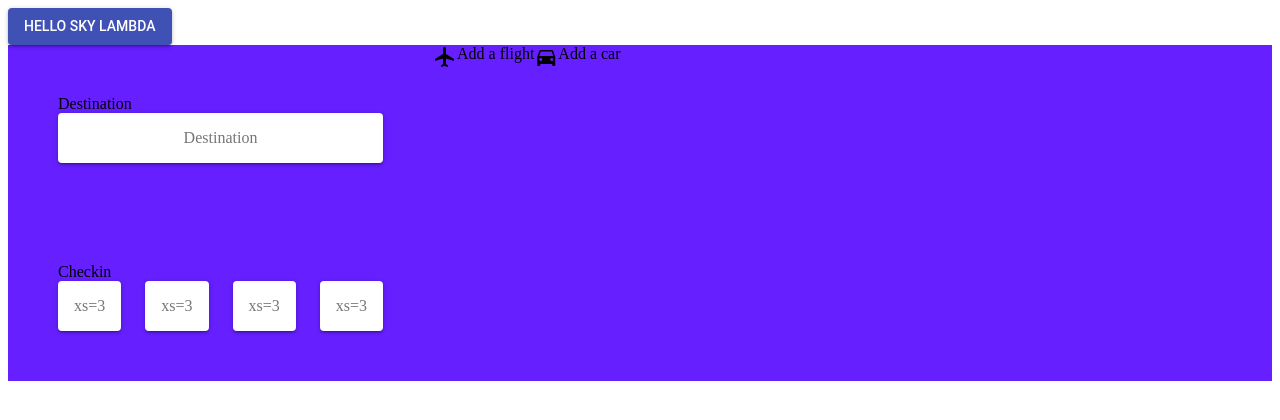
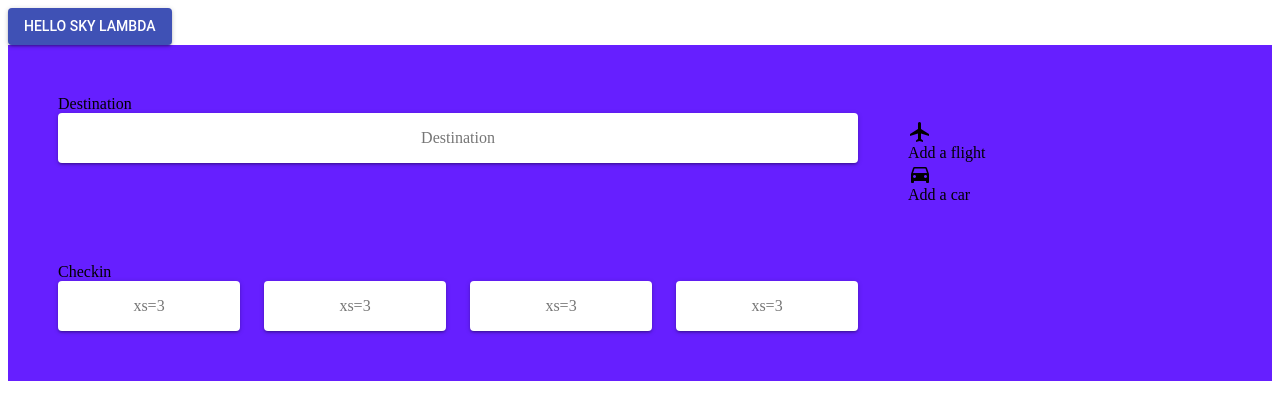
Before and after one commit to iamthuypham/Lambda-sky-frontend, a React (Create React App) app: page / in a window 1280 px wide. Shown: the top 420 px of the page. Built offline with nearby package versions, Linux system fonts and the light colour scheme.

Commit message:
adjusted column height

```diff
--- a/src/components/searchbar/index.js
+++ b/src/components/searchbar/index.js
@@ -14,6 +14,13 @@ const styles = theme => ({
     flexWrap: "wrap",
     width: "100"
   },
+  doubleColumn: {
+    display: "flex",
+    flex: 2
+  },
+  column1: {
+    width: 900
+  },
   paper: {
     padding: theme.spacing.unit * 2,
     textAlign: "center",
@@ -25,6 +32,13 @@ const styles = theme => ({
   checkin: {
     padding: 50
   },
+  column2: {
+    display: "flex",
+    flexDirection: "column",
+    flex: 1,
+    flexBasis: 100,
+    marginTop: 75
+  },
   icons: {
     display: "flex"
   }
@@ -35,6 +49,7 @@ function SearchBar(props) {
   return (
     <div className={classes.root}>
       <div className={classes.row}>
+        <div className={classes.doubleColumn}>
           <div className={classes.column1}>
             <div className={classes.destination}>
               Destination <br />
@@ -63,9 +78,12 @@ function SearchBar(props) {
             </div>
           </div>
           <div />
+          <div className={classes.column2}>
             <div className={classes.icons} />
             <i class="material-icons">flight</i> Add a flight <br />
             <i class="material-icons">directions_car</i> Add a car
+          </div>
+        </div>
       </div>
     </div>
   );
```
Lines whose indentation alone changed are shown as unchanged.
